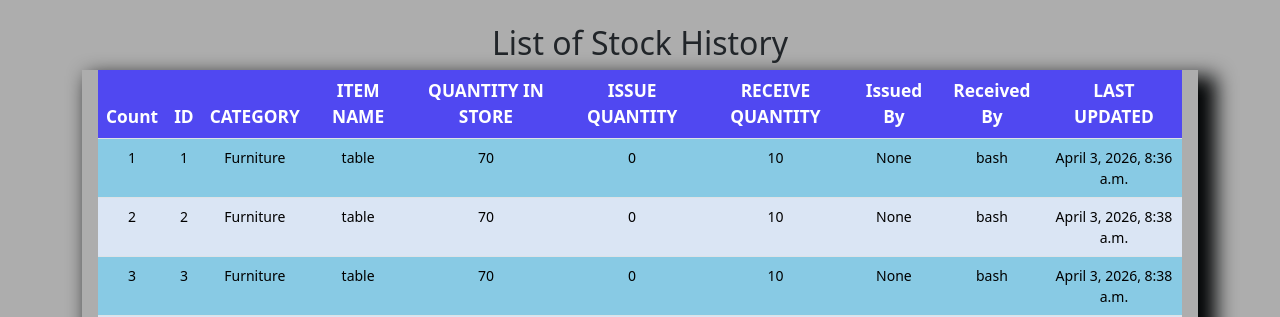
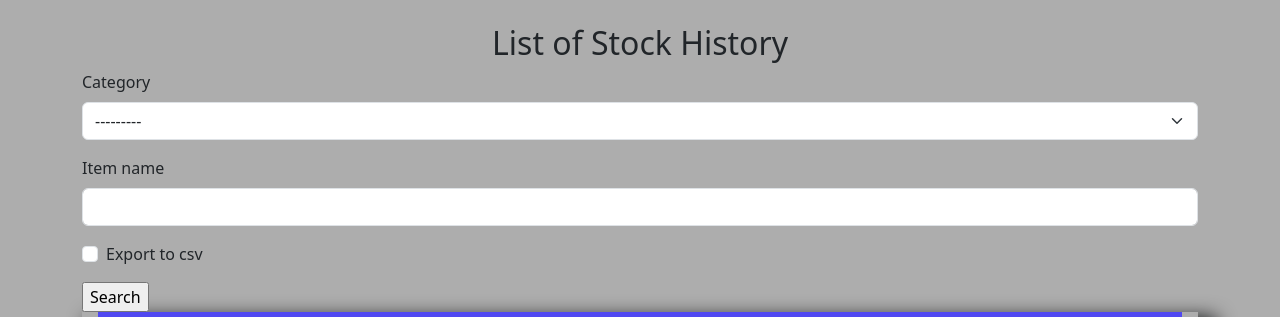
Before and after one commit to mbathaedward/stock-management-system, a Django app: page /list_history/ in a window 1280 px wide. Shown: the part 112-429 px from the top of the page. Run offline with Django 5.2, Linux system fonts and the light colour scheme; a user stored in the database is signed in; data comes from the database, SQL or seed files in the repository; both versions use the stored data as it was after the commit; some libraries are stand-ins or nearby versions.

Commit message:
woked on list history added search form and i can now search based on item name or category

```diff
--- a/stockapp/forms.py
+++ b/stockapp/forms.py
@@ -1,11 +1,10 @@
 from django import forms
-from .models import Stock
+from .models import Stock,Category
 
 #-------------------------------------------------------
 #create a form here to directly update data in the model
 #--------------------------------------------------------
 class StockCreateform(forms.ModelForm):
-
     class Meta:
         model = Stock
         fields = ['category','item_name','quantity']
@@ -44,6 +43,11 @@ class StockCreateform(forms.ModelForm):
 # -------------------------------------------
 class StockSearchForm(forms.ModelForm):
     export_to_csv = forms.BooleanField(required=False)
+    category = forms.ModelChoiceField(
+        queryset=Category.objects.all(),
+        required=False
+    )
+    item_name = forms.CharField(required=False)
     class Meta:
         model = Stock
         fields = ['category','item_name']
--- a/stockapp/templates/list_history.html
+++ b/stockapp/templates/list_history.html
@@ -11,8 +11,12 @@
 </ul>
 {% endif %}
 
+<h2>{{header}}</h2>
+<form action="" method="POST">{% csrf_token %}
+    {{form|crispy}}
+    <input type="submit" value="Search"/>
 
-<h2>{{header}}</h2>
+</form>
 
 <div class="display_table">
 <table class="table">
--- a/stockapp/views.py
+++ b/stockapp/views.py
@@ -219,4 +219,22 @@ def reorder_level(request, pk):
 def list_history(request):
     header = 'List of Stock History'
     queryset = StockHistory.objects.all()
-    return render(request, 'list_history.html', {'header': header, 'queryset': queryset})
+    form = StockSearchForm(request.POST or None)
+
+    if request.method == 'POST':
+        category = form['category'].value()
+        queryset = StockHistory.objects.filter(
+            item_name__icontains=form['item_name'].value()
+        )
+        if (category !=''):
+            queryset = queryset.filter(category_id=category)
+    context = {
+                "form":form,
+                "header":header,
+                "queryset":queryset
+            }
+
+
+
+
+    return render(request, 'list_history.html', context)
```
Also changed, not shown: db.sqlite3.
